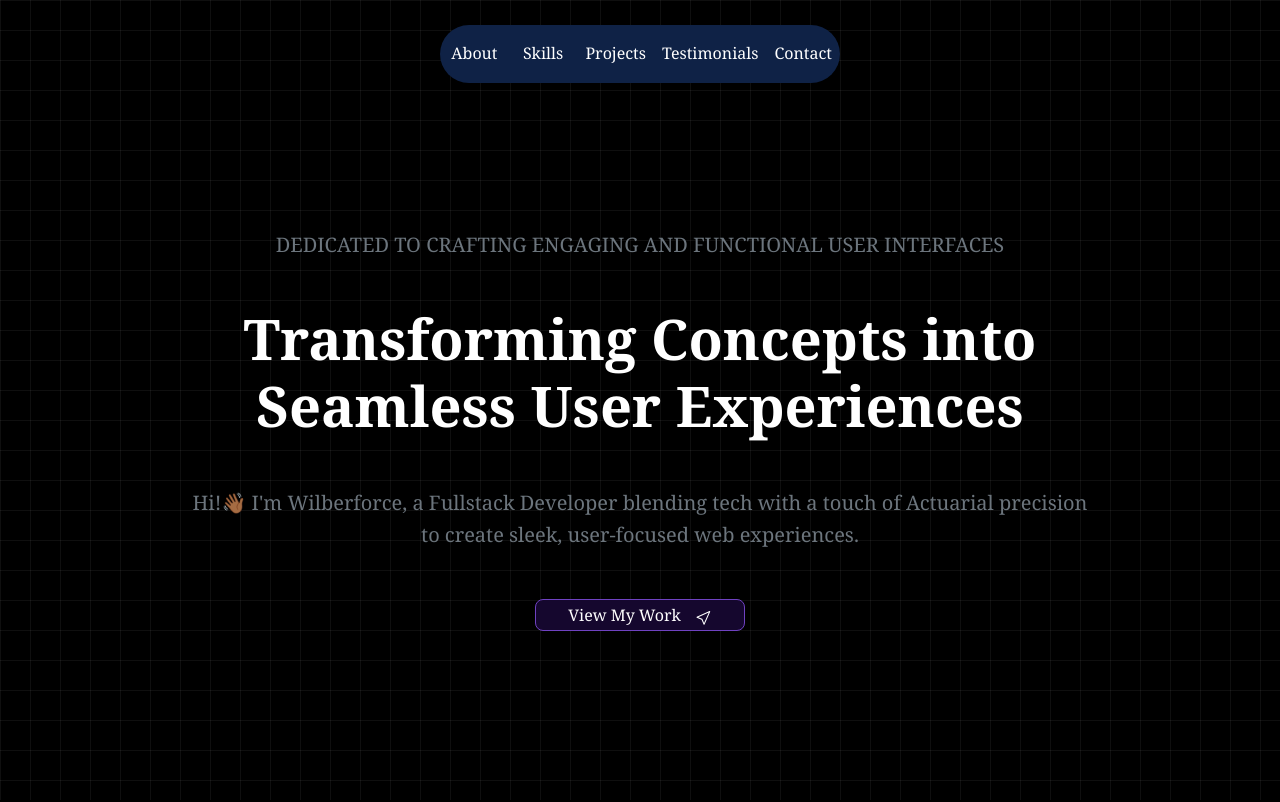
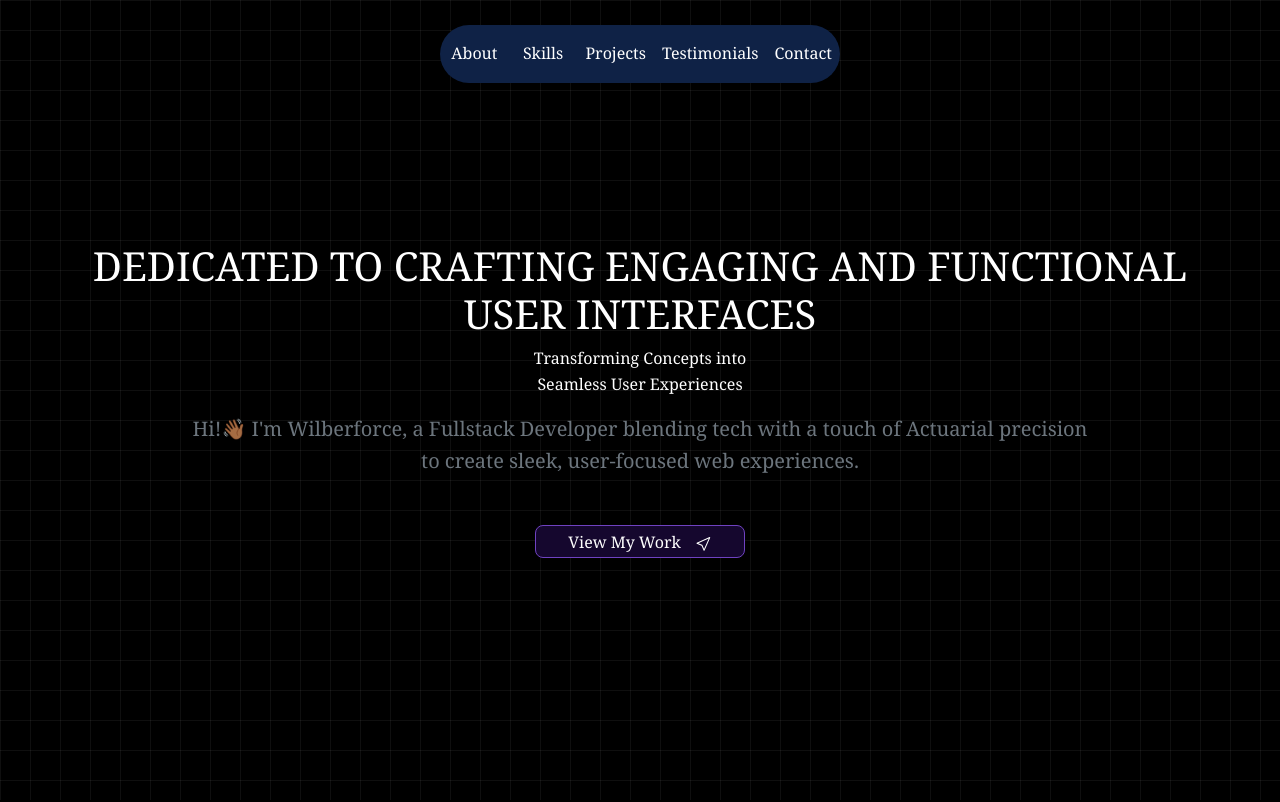
Before and after one commit to wilberforce001/my-portfolio-website, a React (Create React App) app in the folder kipyegonwilber/: page / in a window 1280 px wide. Shown: the top 802 px of the page. Built offline with nearby package versions, Linux system fonts and the light colour scheme.

Commit message:
Fixed styling

```diff
--- a/kipyegonwilber/src/components/HomePage.js
+++ b/kipyegonwilber/src/components/HomePage.js
@@ -6,10 +6,12 @@ const HomePage = () => {
     return (
         <section className="home d-flex flex-column justify-content-center align-items-center text-center vh-100">
             <div className="container">
-                <h1 className="fs-8 lead text-secondary mb-5">
+                <h1 className="">
+                {/* fs-8 lead text-secondary mb-5 */}
                 DEDICATED TO CRAFTING ENGAGING AND FUNCTIONAL USER INTERFACES
                 </h1>
-                <p className="fs-24 display-4 fw-bold text-white mb-5">
+                <p>
+                {/* fs- 24 display-4 fw-bold text-red mb-5 */}
                     Transforming Concepts into <br />
                     Seamless User Experiences
                 </p>
--- a/kipyegonwilber/src/styles/styles.css
+++ b/kipyegonwilber/src/styles/styles.css
@@ -23,6 +23,7 @@ html, body {
   line-height: 1.6;
   color: #5d6175;
   margin-bottom: 20px;
+  width: 100%;
   max-width: 800px;
   margin-left: auto;
   margin-right: auto;
@@ -114,15 +115,15 @@ html, body {
   color: #ffffff;
 }
 
-.home .container {
+/* .home .container {
   position: relative;
   z-index: 2;
-}
+} */
 
-.container {
+/* .container {
   margin-top: 7rem;
   margin-bottom: 3rem;
-}
+} */
 
 .button-container {
   position: relative;
```
